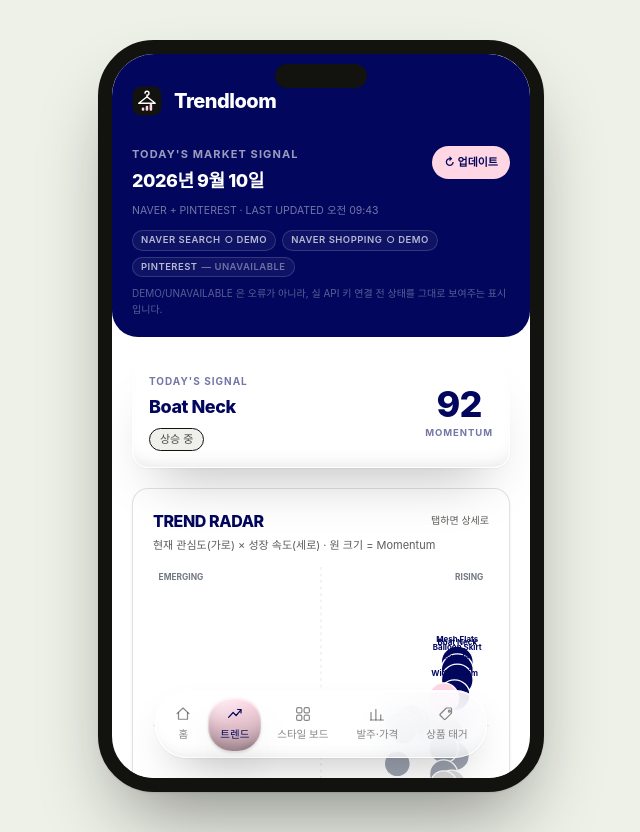
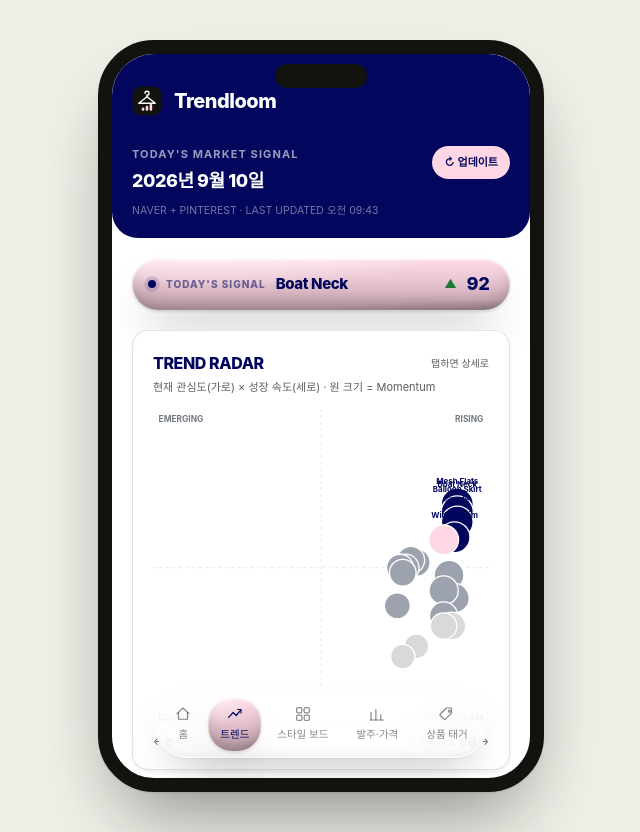
Before and after one commit to Parkhyejun0111/Trendloom, a Next.js app: page / in a window 1280 px wide. Both pictures are taken after a click on the button "트렌드". Shown: the whole page, without its empty margins (319-959 px from the left). Built offline with nearby package versions, Linux system fonts and the light colour scheme.

Commit message:
트렌드 랭킹을 롤리팝 차트로, TODAY'S SIGNAL을 연핑크 라이브 티커 바로 교체하고 대시보드 소스 배지 정리
스타일 보드 입력 UI에서 헷갈리던 '프리셋'을 없애고 '무드' 설명을 한 줄로 줄였다.

```diff
--- a/app/globals.css
+++ b/app/globals.css
@@ -400,6 +400,23 @@ body {
   animation: draw 1s cubic-bezier(0.22, 1, 0.36, 1) both;
 }
 
+/* 티커 바의 "라이브" 점 — 은은하게 링이 번지듯 퍼지는 펄스 */
+@keyframes pulse-ring {
+  0% {
+    box-shadow: 0 0 0 0 rgba(2, 7, 93, 0.35);
+  }
+  70% {
+    box-shadow: 0 0 0 6px rgba(2, 7, 93, 0);
+  }
+  100% {
+    box-shadow: 0 0 0 0 rgba(2, 7, 93, 0);
+  }
+}
+
+.pulse-dot {
+  animation: pulse-ring 2s cubic-bezier(0.4, 0, 0.6, 1) infinite;
+}
+
 /* 바 성장 */
 @keyframes grow-x {
   from {
@@ -479,7 +496,8 @@ body {
   .bob,
   .shimmer::after,
   .splash-rise,
-  .splash-bar {
+  .splash-bar,
+  .pulse-dot {
     animation: none !important;
   }
   .draw {
--- a/components/signal-card.tsx
+++ b/components/signal-card.tsx
@@ -1,8 +1,7 @@
 "use client";
 
 import type { SourceStatus } from "@/lib/naver-trend";
-import { LIFECYCLE_LABEL_KR, type LifecycleStage } from "@/lib/trend-engine";
-import { Pill } from "./ui";
+import type { LifecycleStage } from "@/lib/trend-engine";
 
 export function SourceBadge({ label, status }: { label: string; status?: SourceStatus }) {
   const s = status ?? "unavailable";
@@ -31,7 +30,9 @@ export function SignalRow({ label, value }: { label: string; value: number | nul
   );
 }
 
-/** 대시보드용 한 줄 요약 카드 — 상세 신호 breakdown은 Detail 화면 몫이라 여기선 이름/라이프사이클/모멘텀만 */
+const DOWN_STAGES: LifecycleStage[] = ["DECLINING", "SATURATED"];
+
+/** 대시보드용 "라이브 티커 바" — 연핑크 알약형 바 하나로 오늘의 시그널을 압축해서 보여준다 */
 export function HeroSignalCard({
   name,
   lifecycle,
@@ -43,23 +44,24 @@ export function HeroSignalCard({
   momentum: number;
   onClick?: () => void;
 }) {
+  const up = !DOWN_STAGES.includes(lifecycle);
   return (
     <button
       type="button"
       onClick={onClick}
-      className="trend-signal card-glass flex w-full items-center justify-between gap-3 rounded-2xl border p-4 text-left transition hover:brightness-[0.99]"
+      className="trend-pink glass-bead-soft-static flex w-full items-center gap-2.5 rounded-full py-3 pl-4 pr-5 text-left transition hover:brightness-[0.97]"
     >
-      <div className="min-w-0">
-        <p className="text-[10px] font-bold tracking-widest text-trend-navy/55">TODAY&apos;S SIGNAL</p>
-        <p className="mt-1 truncate text-lg font-extrabold tracking-tight text-trend-navy">{name}</p>
-        <span className="mt-1 inline-block">
-          <Pill>{LIFECYCLE_LABEL_KR[lifecycle]}</Pill>
-        </span>
-      </div>
-      <div className="shrink-0 text-center">
-        <p className="text-4xl font-extrabold tracking-tight text-trend-navy">{Math.round(momentum)}</p>
-        <p className="mt-0.5 text-[9.5px] font-bold tracking-widest text-trend-navy/55">MOMENTUM</p>
-      </div>
+      <span className="pulse-dot size-2 shrink-0 rounded-full bg-trend-navy" />
+      <span className="shrink-0 text-[10px] font-extrabold tracking-widest text-trend-navy/55">
+        TODAY&apos;S SIGNAL
+      </span>
+      <span className="min-w-0 flex-1 truncate text-[15px] font-extrabold tracking-tight text-trend-navy">
+        {name}
+      </span>
+      <span className={`text-xs font-bold ${up ? "text-trend-positive" : "text-trend-negative"}`}>
+        {up ? "▲" : "▼"}
+      </span>
+      <span className="text-lg font-extrabold tabular-nums text-trend-navy">{Math.round(momentum)}</span>
     </button>
   );
 }
--- a/components/style-board.tsx
+++ b/components/style-board.tsx
@@ -15,12 +15,6 @@ type BoardResult = {
   mood: StyleMood;
   images: StyleImage[];
 };
-
-const PRESETS = [
-  { label: "미니멀 아우터", kws: ["오버핏 코트", "숏 패딩"] },
-  { label: "데님 무드", kws: ["와이드 데님", "데님 자켓"] },
-  { label: "레이어드 니트", kws: ["케이블 니트", "니트 베스트"] },
-];
 
 /** 보드 카드 하나를 가리키는 안정적인 키 (핀 선택 상태 유지용) */
 const idOf = (im: StyleImage, i: number) => im.thumbnail || `${im.query}-${i}`;
@@ -131,7 +125,7 @@ export function StyleBoard() {
       <Card className="card-glass">
         <div className="grid gap-5 @lg:grid-cols-[1.3fr_1fr]">
           <div className="space-y-4">
-            <Field label="키워드">
+            <Field label="어떤 스타일을 찾으세요?">
               <div className="flex flex-wrap items-center gap-2 rounded-lg border border-line-2 bg-ink p-2 backdrop-blur-sm">
                 {keywords.map((k) => (
                   <span
@@ -158,30 +152,15 @@ export function StyleBoard() {
                     }
                     if (e.key === "Backspace" && !input) setKeywords(keywords.slice(0, -1));
                   }}
-                  placeholder={keywords.length >= 4 ? "최대 4개" : "키워드 입력 후 Enter"}
+                  placeholder={keywords.length >= 4 ? "최대 4개" : "예: 오버핏 코트 (Enter로 추가)"}
                   disabled={keywords.length >= 4}
                   className="min-w-[140px] flex-1 bg-transparent px-2 py-1 text-sm outline-none placeholder:text-muted"
                 />
               </div>
             </Field>
-
-            <div className="flex flex-wrap gap-2">
-              <span className="self-center text-[11px] uppercase tracking-wider text-muted">
-                프리셋
-              </span>
-              {PRESETS.map((p) => (
-                <button
-                  key={p.label}
-                  onClick={() => setKeywords(p.kws)}
-                  className="rounded-md border border-line-2 px-2.5 py-1 text-xs text-paper/70 transition hover:border-accent hover:text-accent"
-                >
-                  {p.label}
-                </button>
-              ))}
-            </div>
           </div>
 
-          <Field label="무드 프리셋">
+          <Field label="무드">
             <div className="flex flex-wrap gap-2">
               {STYLE_MOODS.map((m) => (
                 <Toggle key={m.id} active={mood === m.id} onClick={() => setMood(m.id)}>
@@ -189,21 +168,7 @@ export function StyleBoard() {
                 </Toggle>
               ))}
             </div>
-            <p className="mt-2 text-xs leading-relaxed text-muted">
-              선택한 무드는 검색어 뒤에 붙어 레퍼런스 성격을 바꿉니다.
-              {STYLE_MOODS.find((m) => m.id === mood)?.suffix ? (
-                <>
-                  {" "}
-                  현재:{" "}
-                  <span className="text-paper/70">
-                    {keywords[0] ?? "키워드"}{" "}
-                    {STYLE_MOODS.find((m) => m.id === mood)?.suffix}
-                  </span>
-                </>
-              ) : (
-                " 현재: 입력한 키워드 그대로 검색합니다."
-              )}
-            </p>
+            <p className="mt-2 text-xs leading-relaxed text-muted">코디 느낌을 고르면 검색 결과가 그 느낌으로 좁혀져요</p>
           </Field>
         </div>
 
--- a/components/trend-dashboard.tsx
+++ b/components/trend-dashboard.tsx
@@ -5,7 +5,7 @@ import type { TrendSnapshot } from "@/lib/trend-db";
 import { TrendDetail } from "./trend-detail";
 import { TrendRadar } from "./trend-radar";
 import { TrendTable } from "./trend-table";
-import { HeroSignalCard, SourceBadge } from "./signal-card";
+import { HeroSignalCard } from "./signal-card";
 import { Card, Skeleton } from "./ui";
 
 const RANKING_PREVIEW = 6;
@@ -51,11 +51,6 @@ export function Trend() {
   const updatedDate = data
     ? new Date(data.updatedAt).toLocaleDateString("ko-KR", { year: "numeric", month: "long", day: "numeric" })
     : "";
-  const anyDemo =
-    data &&
-    (data.sourceStatus.naverSearch !== "live" ||
-      data.sourceStatus.naverShopping !== "live" ||
-      data.sourceStatus.pinterest !== "live");
 
   return (
     <div className="fade-up space-y-5">
@@ -75,16 +70,6 @@ export function Trend() {
           </button>
         </div>
         <p className="mt-2 text-[10.5px] text-white/45">NAVER + PINTEREST · LAST UPDATED {updatedTime}</p>
-        <div className="mt-3 flex flex-wrap gap-1.5">
-          <SourceBadge label="NAVER SEARCH" status={data?.sourceStatus.naverSearch} />
-          <SourceBadge label="NAVER SHOPPING" status={data?.sourceStatus.naverShopping} />
-          <SourceBadge label="PINTEREST" status={data?.sourceStatus.pinterest} />
-        </div>
-        {anyDemo && (
-          <p className="mt-2 text-[10px] leading-relaxed text-white/35">
-            DEMO/UNAVAILABLE 은 오류가 아니라, 실 API 키 연결 전 상태를 그대로 보여주는 표시입니다.
-          </p>
-        )}
       </div>
 
       {loading && (
--- a/components/trend-table.tsx
+++ b/components/trend-table.tsx
@@ -1,19 +1,10 @@
 "use client";
 
-import { LIFECYCLE_LABEL_KR, type LifecycleStage } from "@/lib/trend-engine";
+import { LIFECYCLE_COLOR } from "@/lib/trend-engine";
 import type { TrendSummary } from "@/lib/trend-db";
-import { Card, Pill } from "./ui";
+import { Card } from "./ui";
 
-const LIFECYCLE_TONE: Record<LifecycleStage, "default" | "accent" | "warn"> = {
-  DISCOVERY: "default",
-  EMERGING: "accent",
-  RISING: "accent",
-  MAINSTREAM: "default",
-  SATURATED: "warn",
-  DECLINING: "warn",
-};
-
-/** TREND RANKING — 표는 정확한 숫자 비교 영역. 선을 최소화하고 행 간격을 넓게 둔다 */
+/** TREND RANKING — 롤리팝(점+선) 차트. 선 길이 = Momentum, 점 색 = Lifecycle */
 export function TrendTable({
   trends,
   onSelect,
@@ -22,27 +13,36 @@ export function TrendTable({
   onSelect: (slug: string) => void;
 }) {
   return (
-    <Card title="TREND RANKING" hint="Momentum 기준 정렬">
+    <Card title="TREND RANKING" hint="Momentum 기준 정렬 · 점 색 = Lifecycle">
       <div className="space-y-1">
-        {trends.map((t, i) => (
+        {trends.map((t, i) => {
+          const color = LIFECYCLE_COLOR[t.lifecycle];
+          return (
             <button
               key={t.slug}
               type="button"
               onClick={() => onSelect(t.slug)}
-            className="flex w-full items-center gap-3 rounded-xl px-2 py-3 text-left transition hover:bg-ink-2"
+              className="flex w-full items-center gap-3 rounded-xl px-2 py-2.5 text-left transition hover:bg-ink-2"
             >
-            <span className="w-5 shrink-0 text-xs font-bold text-muted">{i + 1}</span>
-            <span className="min-w-0 flex-1">
-              <span className="block truncate text-sm font-semibold text-paper">{t.name}</span>
-              <span className="mt-0.5 block">
-                <Pill tone={LIFECYCLE_TONE[t.lifecycle]}>{LIFECYCLE_LABEL_KR[t.lifecycle]}</Pill>
+              <span className="w-4 shrink-0 text-[11px] font-bold text-muted">{i + 1}</span>
+              <span className="w-[84px] shrink-0 truncate text-[13px] font-semibold text-paper">{t.name}</span>
+              <span className="relative h-3 min-w-0 flex-1">
+                <span className="absolute left-0 right-0 top-1/2 h-px -translate-y-1/2 bg-line-2/50" />
+                <span
+                  className="absolute top-1/2 left-0 h-[3px] -translate-y-1/2 rounded-full"
+                  style={{ width: `${Math.max(2, t.momentum)}%`, background: color }}
+                />
+                <span
+                  className="absolute top-1/2 size-3 -translate-x-1/2 -translate-y-1/2 rounded-full border-2"
+                  style={{ left: `${t.momentum}%`, background: color, borderColor: "rgba(2,7,93,0.18)" }}
+                />
               </span>
-            </span>
-            <span className="shrink-0 text-right text-lg font-extrabold tabular-nums text-trend-navy">
+              <span className="w-7 shrink-0 text-right text-sm font-extrabold tabular-nums text-trend-navy">
                 {Math.round(t.momentum)}
               </span>
             </button>
-        ))}
+          );
+        })}
         {!trends.length && <p className="py-6 text-center text-sm text-muted">조건에 맞는 트렌드가 없습니다.</p>}
       </div>
     </Card>
```
Lines whose indentation alone changed are shown as unchanged.
